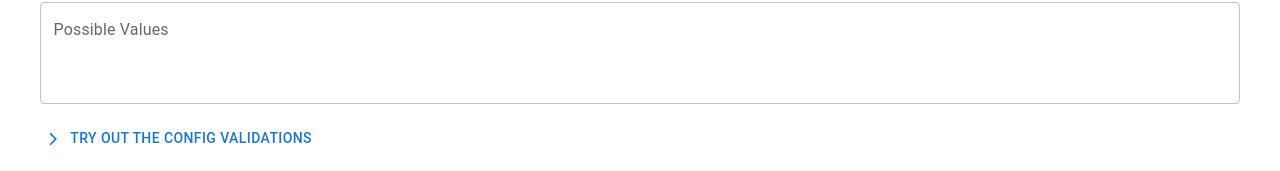
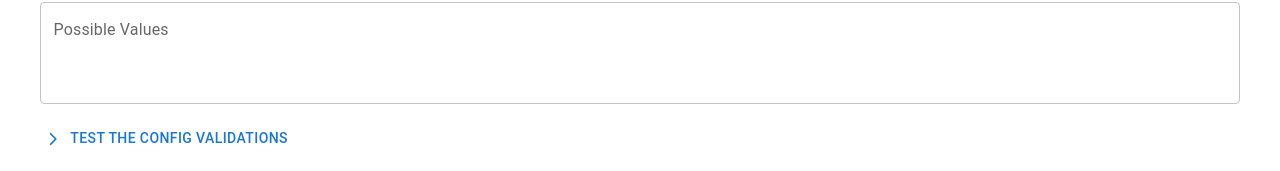
Before and after one commit to RishabhPathak1211/lob-config-registry, a React (Vite) app: page /addNewConfig in a window 1280 px wide. Shown: the part 323-494 px from the top of the page. Built offline with nearby package versions, Linux system fonts and the light colour scheme.

Commit message:
update , title change

```diff
--- a/src/features/addNewConfig/AddNewConfig.tsx
+++ b/src/features/addNewConfig/AddNewConfig.tsx
@@ -292,7 +292,7 @@ function AddNewConfig() {
             <FontAwesomeIcon
               icon={showDropDownValues ? faChevronDown : faChevronRight}
             />
-            <div>Try out the config validations</div>
+            <div>Test the config validations</div>
           </Button>
           {showDropDownValues && (
             <div>
```
